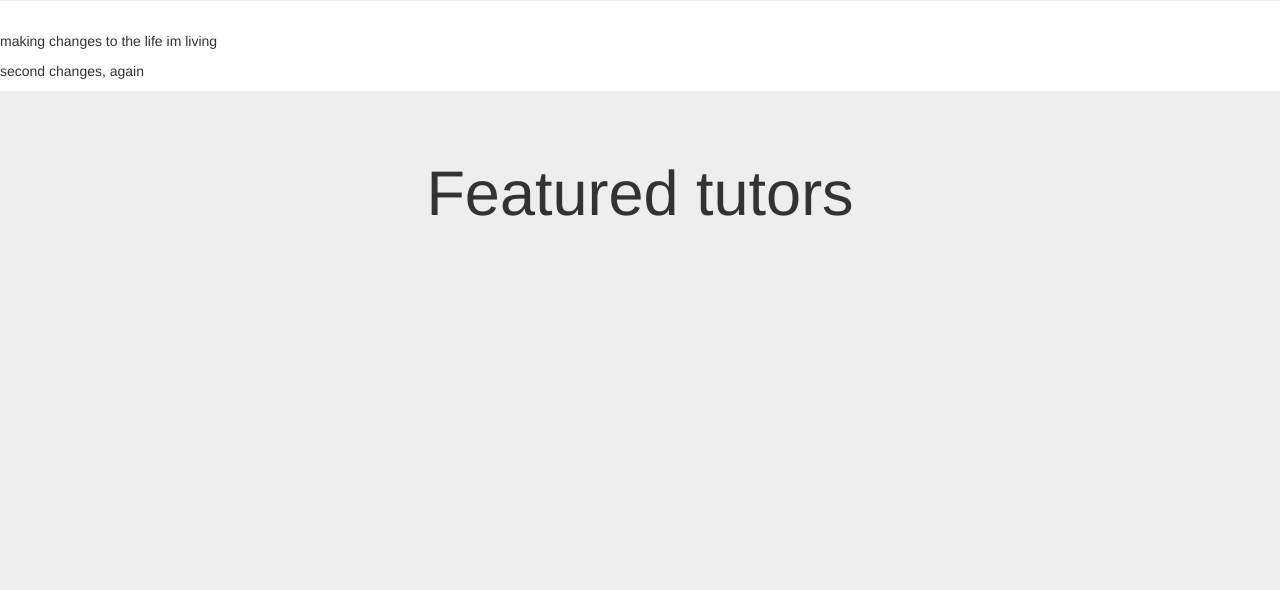
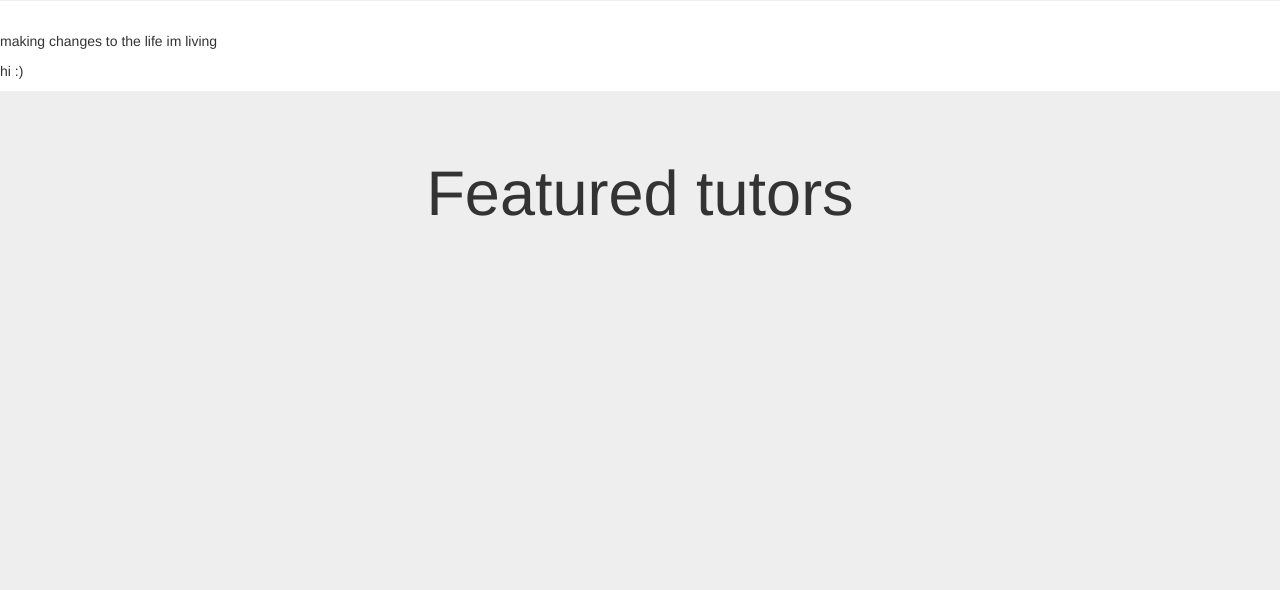
Before and after one commit to tbistONE/beewaga, a Django app: page / in a window 1280 px wide. Shown: the part 573-1163 px from the top of the page. Run offline with Django 3.2, Linux system fonts and the light colour scheme; some libraries are stand-ins or nearby versions.

Commit message:
added hi to home

```diff
--- a/beewaga/templates/home.html
+++ b/beewaga/templates/home.html
@@ -19,7 +19,7 @@
     </div>
 </div>
 <p>making changes to the life im living</p>
-<p>second changes, again</p>
+<p>hi :)</p>
 
 <div class="divider"></div>
 
```
